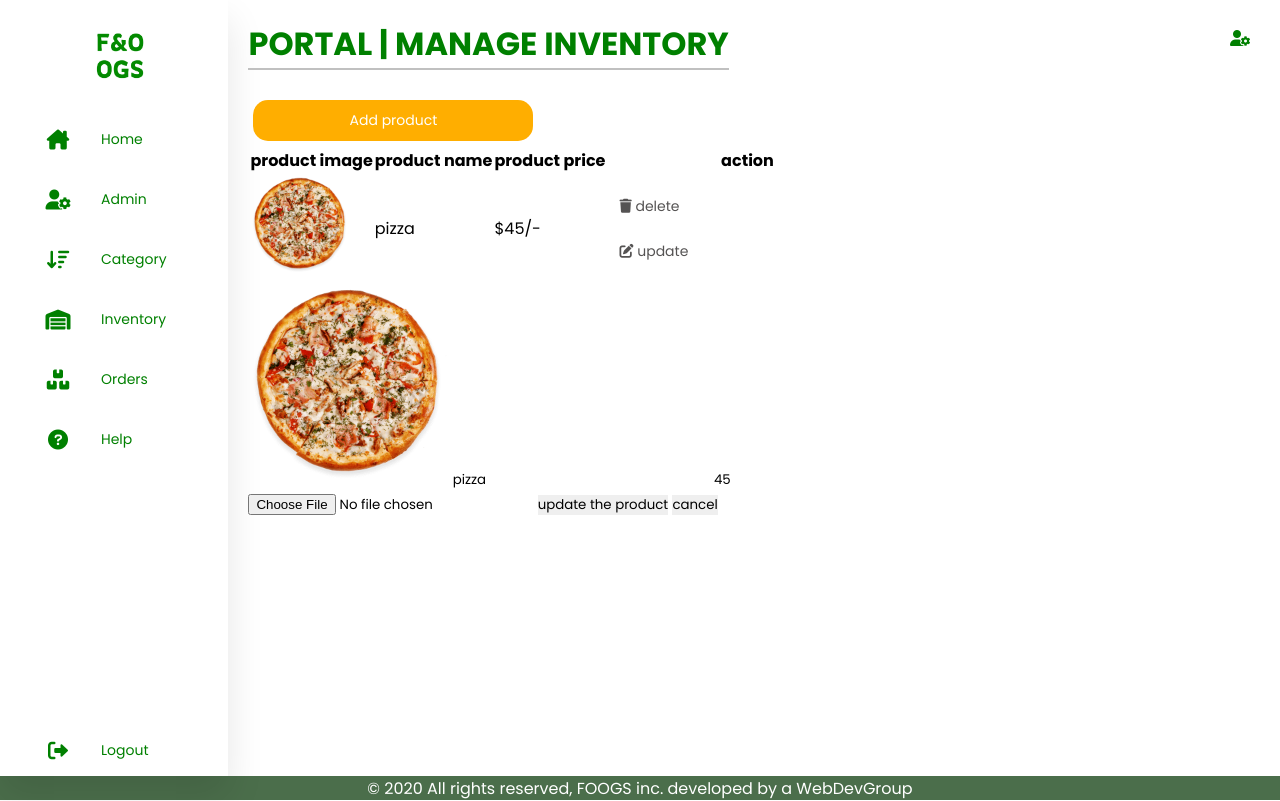
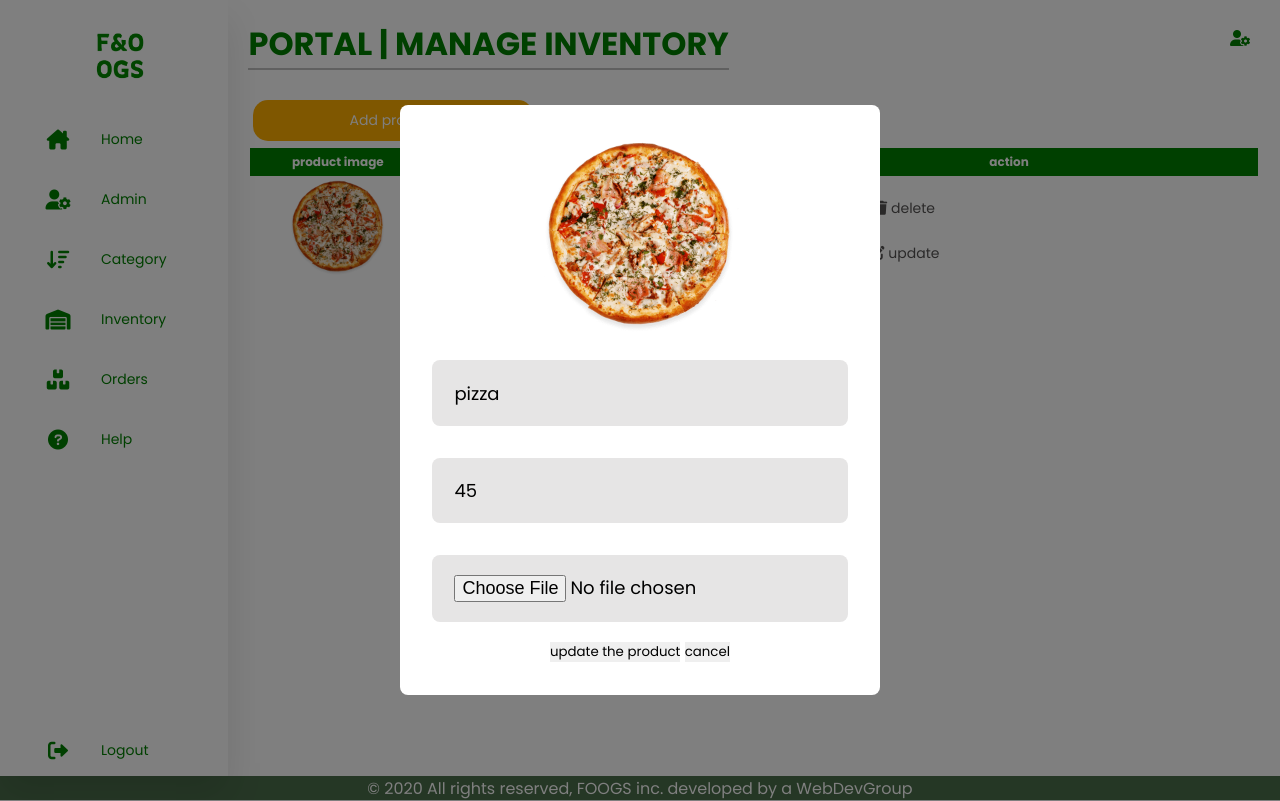
Before and after one commit to JangKarl/web-dev-proj, a PHP site: page /admin/manage-inventory.php?edit=1 in a window 1280 px wide. Run offline with PHP 8.4, Linux system fonts and the light colour scheme; a user stored in the database is signed in; data comes from the database, SQL or seed files in the repository.

Commit message:
Update admin.css

```diff
--- a/foogs/css/admin.css
+++ b/foogs/css/admin.css
@@ -276,115 +276,99 @@ td input{
     text-align: center;
     padding: 1%;
 }
-
 .secondary-btn-add:hover{
     background-color: #ce8d00e4;
 }
 
-/* .main-skills{
-    display: flex;
-    margin-top: 20px;
+/* Manage Inventory */
+.add-product-form{
+    max-width: 50%;
+    background-color: rgb(218, 218, 218);
+    border-radius: .5rem;
+    padding: 1rem;
+    margin:0 auto;
+    margin-top: 1rem;
+}
+.add-product-form h3{
+    font-size: 20px;
+    /* margin-bottom: 1rem; */
+    color: green;
+    text-transform: uppercase;
+    text-align: center;
+ }
+.add-product-form .box{
+    text-transform: none;
+    padding:1.2rem;
+    font-size: 12px;
+    color:var(--black);
+    border-radius: 1rem;
+    background-color: white;
+    margin: 5px 0;
+    width: 100%;
+}
+/* display */
+.display-product-table table{
+    width: 100%;
+    text-align: center;
+ }
 
-}
-.main-skills .card{
-    width: 25%;
-    margin: 10px;
-    background-color: #fff;
+ .display-product-table table thead th{
+    padding: 5px;
+    font-size: 12px;
+    background-color: green;
+    color: white;
+ }
+ .display-product-table table td{
+    padding: 5px;
+    font-size: 12px;
+    color:black;
+ }
+
+ .display-product-table table td:first-child{
+    padding:0;
+ }
+
+ .display-product-table table tr:nth-child(even){
+    background-color: rgb(175, 175, 175);
+ }
+
+ .display-product-table .empty{
+    margin-bottom: 1rem;
+    margin-top: 1rem;
     text-align: center;
-    border-radius: 20px;
-    padding: 10px;
-    box-shadow: 0 20px 35px rgba(0,0,0,0.1);
-}
-.main-skills .card h3{
-    margin: 10px;
-    text-transform: capitalize;
-}
-.main-skills .card p{
-    font-size: 12px;
+    background-color: rgb(175, 175, 175);
+    color: black;
+    padding: 5px;
+    font-size: 18px;
+ }
 
-}
-.main-skills .card button{
-    background: orangered;
-    color: #fff;
-    padding: 7px 15px;
-    border-radius: 10px;
-    margin-top: 15px;
-    cursor: pointer;
-}
-.main-skills .card button:hover{
-    background: rgba(223, 70, 15, 0.856)
-}
-.main-skills .card i{
-    font-size: 22px;
-    padding: 10px;
+ .edit-form-container{
+    position: fixed;
+    top:0; left:0;
+    z-index: 1100;
+    background-color: rgba(0,0,0,0.5);
+    padding:2rem;
+    display: none;
+    align-items: center;
+    justify-content: center;
+    min-height: 100vh;
+    width: 100%;
+ }
 
-} */
-/* Course */
-/* .main-course{
-    margin-top: 20px;
-    text-transform: capitalize;
-
-}
-.course-box{
+ .edit-form-container form{
+    width: 30rem;
+    border-radius: .5rem;
+    background-color: white;
+    text-align: center;
+    padding:2rem;
+ }
+ .edit-form-container form .box{
     width: 100%;
-    padding: 10px;
-    margin-top: 10px;
-    background: #fff;
-    border-radius: 10px;
-    box-shadow: 0 20px 35px rgba(0,0,0,0.1);
-
-}
-.course-box ul{
-    list-style: none;
-    display: flex;
-}
-.course-box ul li{
-    margin: 10px;
-    color: gray;
-    cursor: pointer;
-}
-.course-box ul .active{
-    color: #000;
-    border-bottom: 1px solid #000;
-}
-.course-box .course{
-    display: flex;
-}
-.box{
-    width: 33%;
-    padding: 10px;
-    margin: 10px;
-    border-radius: 10px;
-    background: rgb (235, 233, 233);
-    box-shadow: 0 20px 35px rgba(0,0,0,0.1);
-}
-.box p{
-    font-size: 12px;
-    margin-top: 5px;
-}
-.box button{
-    background: #000;
-    color: #fff;
-    padding: 7px 10px;
-    border-radius: 10px;
-    margin-top: 3rem;
-    cursor: pointer;
-}
-.box button:hover{
-    background: rgba(0,0,0,0.842);
-}
-.box i{
-    font-size: 7rem;
-    float: right;
-    margin: -20px 20px 20px 0;
-
-}
-.html{
-    color: rgb(25,94,54);
-}
-.css{
-    color: rgb(104, 179, 35);
-}
-.js{
-    color: rgb(28, 98, 179);
-} */
+    background-color: rgb(230, 229, 229);
+    border-radius: .5rem;
+    margin:1rem 0;
+    font-size: 18px;
+    color: black;
+    padding:1.2rem 1.4rem;
+    text-transform: none;
+ }
```
